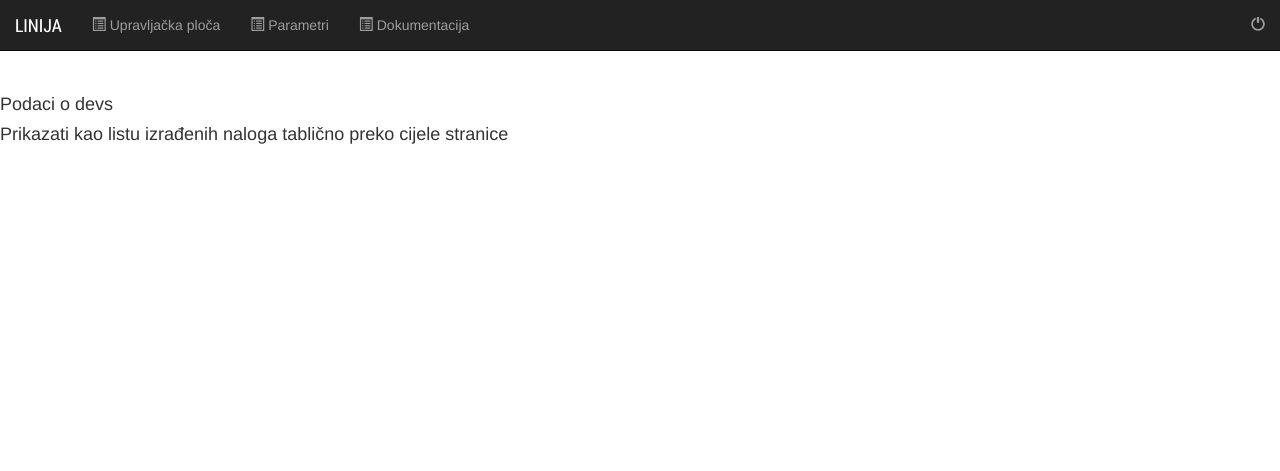
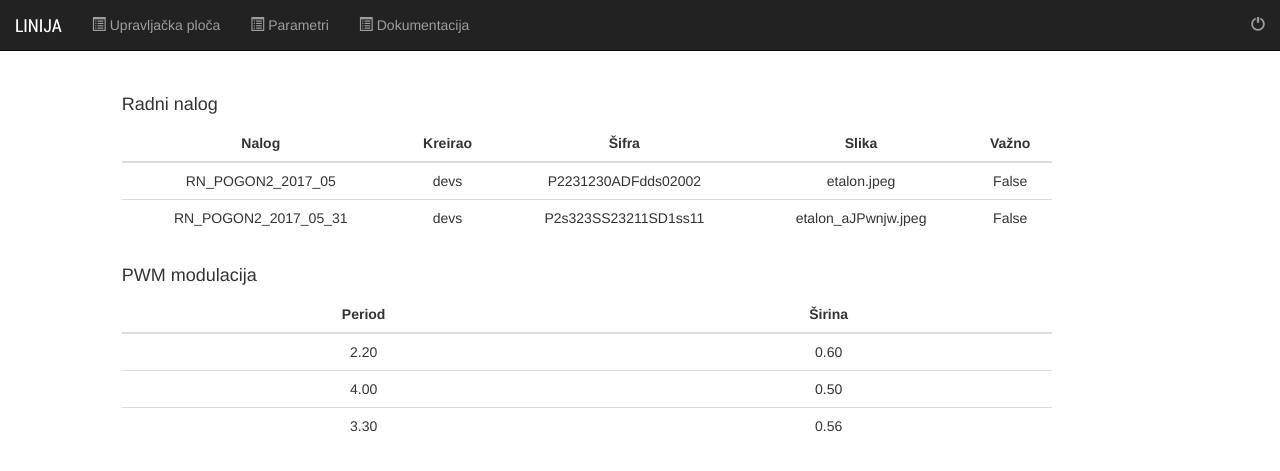
Before and after one commit to mariomitte/linija-pogona-v01, a Django app: page /pogon/dokumentacija/ in a window 1280 px wide. Shown: the top 471 px of the page. Run offline with Django 3.2, Linux system fonts and the light colour scheme; a user stored in the database is signed in; data comes from the database, SQL or seed files in the repository; both versions use the stored data as it was after the commit; parts of the project's set-up code (start-up, migrations or seed data) failed here and were passed over; some libraries are stand-ins or nearby versions.

Commit message:
Kreirana metoda za prikaz Dokumentacije na stranici. Dodan view nalog i pwm, sreden dokumentacija.html

```diff
--- a/linija_pogona_v01/client/templates/pogon/dokumentacija.html
+++ b/linija_pogona_v01/client/templates/pogon/dokumentacija.html
@@ -1,10 +1,62 @@
 {% extends 'pogon/base.html' %}
-
-{% load staticfiles %}
-
-{% block title %}Podaci o {{ user.username }}{% endblock %}
-
+{% block title%}Dokumentacija{% endblock %}
 {% block body %}
-    <h4>Podaci o {{ user.username }}</h4>
-    <h4>Prikazati kao listu izrađenih naloga tablično preko cijele stranice</h4>
+{% if nalog %}
+<div class="col-md-9 col-md-offset-1">
+  <h4>Radni nalog</h4>
+</div>
+<div class="col-md-9 col-md-offset-1">
+    <div class="table">
+        <table class="table table-hover">
+            <thead class="table-default">
+                <tr>
+                    <th>Nalog</th>
+                    <th>Kreirao</th>
+                    <th>Šifra</th>
+                    <th>Slika</th>
+                    <th>Važno</th>
+                </tr>
+            </thead>
+            <tbody>
+                {% for ispitivanje in nalog %}
+                {% csrf_token %}
+                <tr>
+                    <td>{{ ispitivanje.nalog }}</td>
+                    <td>{{ ispitivanje.kreirao }}</td>
+                    <td>{{ ispitivanje.sifra }}</td>
+                    <td>{{ ispitivanje.slika }}</td>
+                    <td>{{ ispitivanje.is_star }}</td>
+                </tr>
+                {% endfor %}
+            </tbody>
+        </table>
+    </div>
+</div>
+{% endif %}
+{% if pwm %}
+<div class="col-md-9 col-md-offset-1">
+  <h4>PWM modulacija</h4>
+</div>
+<div class="col-md-9 col-md-offset-1">
+    <div class="table">
+        <table class="table table-hover">
+            <thead class="table-default">
+                <tr>
+                    <th>Period</th>
+                    <th>Širina</th>
+                </tr>
+            </thead>
+            <tbody>
+                {% for ispitivanje in pwm %}
+                {% csrf_token %}
+                <tr>
+                    <td>{{ ispitivanje.period }}</td>
+                    <td>{{ ispitivanje.sirina }}</td>
+                </tr>
+                {% endfor %}
+            </tbody>
+        </table>
+    </div>
+</div>
+{% endif %}
 {% endblock %}
--- a/linija_pogona_v01/client/templates/pogon/parametri.html
+++ b/linija_pogona_v01/client/templates/pogon/parametri.html
@@ -4,7 +4,7 @@
 
 {% block body %}
 <div class="container-fluid">
-    <div class="panel-body row">
+    <div class="panel-body">
         <div class="col-xs-10 col-sm-3 col-md-3">
             <div class="form-group col-xs-3 col-sm-3 col-md-12">
               <h4>PWM modulacija</h4>
--- a/linija_pogona_v01/server/pogon/forms.py
+++ b/linija_pogona_v01/server/pogon/forms.py
@@ -1,5 +1,4 @@
 from django import forms
-from django.contrib.auth.models import User
 
 from .models import Operater, Pwm
 
--- a/linija_pogona_v01/server/pogon/urls.py
+++ b/linija_pogona_v01/server/pogon/urls.py
@@ -11,4 +11,8 @@ urlpatterns = [
     url(r'^parametri/$', views.parametri, name='parametri'),
     url(r'^prijava/$', views.prijava, name='prijava'),
     url(r'^odjava/$', views.odjava, name='odjava'),
+
+    # /dokumentacija/392/
+    #url(r'^(?P<kreirao_id>[0-9]+)/$', views.detail, name='detail'),
+    #url(r'^(?P<kreirao_id>[0-9]+)/dokumentacija/$', views.novi_ulaz, name='novi_ulaz'),
 ]
--- a/linija_pogona_v01/server/pogon/views.py
+++ b/linija_pogona_v01/server/pogon/views.py
@@ -1,8 +1,7 @@
 # -*- coding: utf-8 -*-
 from __future__ import unicode_literals
 
-from django.contrib.auth import authenticate, login
-from django.contrib.auth import logout
+from django.contrib.auth import authenticate, login, logout
 from django.shortcuts import redirect, render, get_object_or_404
 from django.template.loader import get_template
 
@@ -25,7 +24,18 @@ def dokumentacija(request):
     if not request.user.is_authenticated():
         return render(request, 'pogon/gosti.html')
     else:
-        return render(request, 'pogon/dokumentacija.html')
+        nalog = Operater.objects.filter(kreirao=request.user)
+        pwm = Pwm.objects.all()
+        context = {
+            'nalog': nalog,
+            'pwm': pwm
+        }
+        return render(request, 'pogon/dokumentacija.html', context)
+
+def detail(request, kreirao_id):
+    operater = get_object_or_404(Operater, pk=kreirao_id)
+    pwm = get_object_or_404(Pwm)
+    return render(request, 'labos/detail.html', {'operater': operater, 'pwm':pwm})
 
 def parametri(request):
     if not request.user.is_authenticated():
@@ -70,6 +80,18 @@ def odjava(request):
     }
     return render(request, 'pogon/gosti.html', context)
 
+
+def nalog(request):
+    nalog = Operater.objects.filter(kreirao=request.user)
+    return render(request, 'pogon/nalog.html', {'nalog': nalog})
+
+def pwm(request):
+    pwm = Pwm.objects.all()
+    return render(request, 'pogon/pwm.html', {'pwm': pwm})
+
+
+
+
 '''
 # Upravljačka ploča
 def dashboard(request):
```
Also changed, not shown: linija_pogona_v01/client/templates/pogon/detail.html (added, +56 -0 lines), linija_pogona_v01/client/templates/pogon/gosti.html (+0 -7 lines), linija_pogona_v01/server/camera_network.py (added, +38 -0 lines), linija_pogona_v01/server/wiPiBotClient.py (added, +101 -0 lines), linija_pogona_v01/server/client/media/etalon.jpeg (deleted), linija_pogona_v01/server/db.sqlite3.
